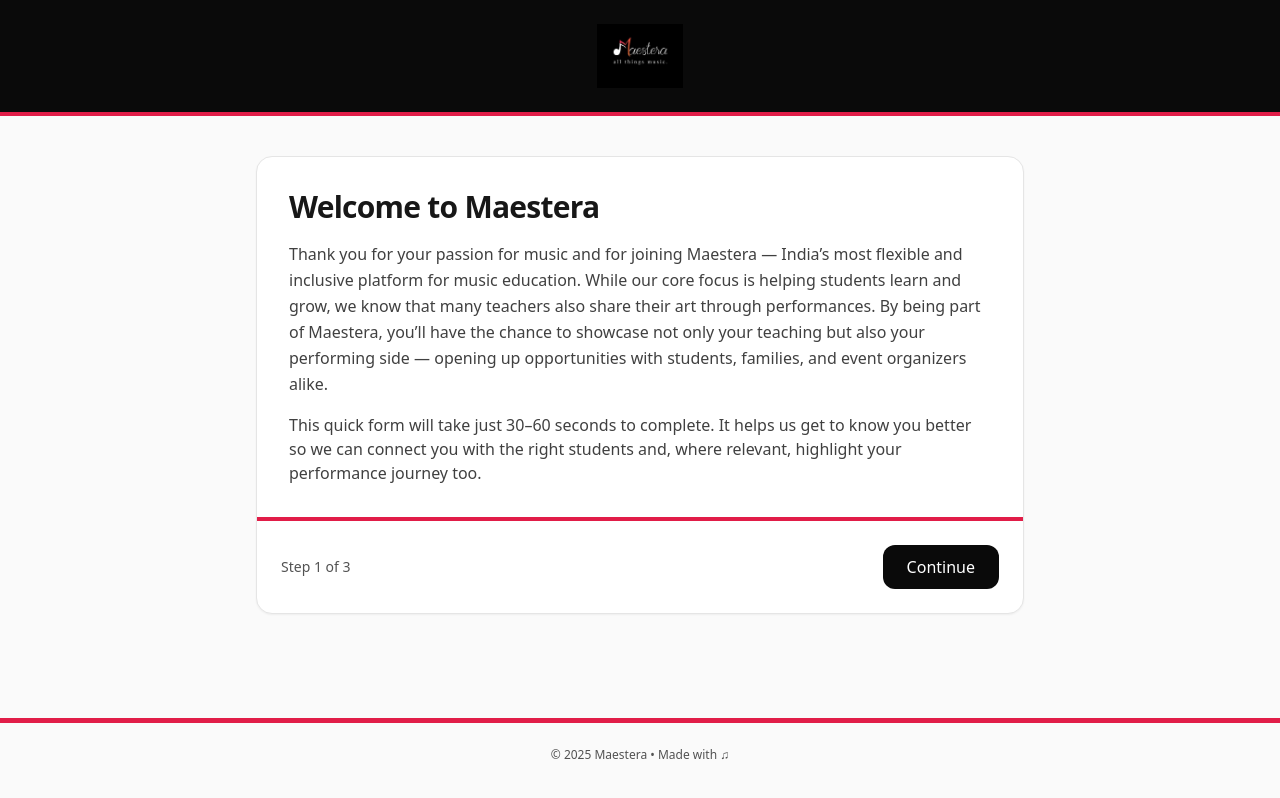
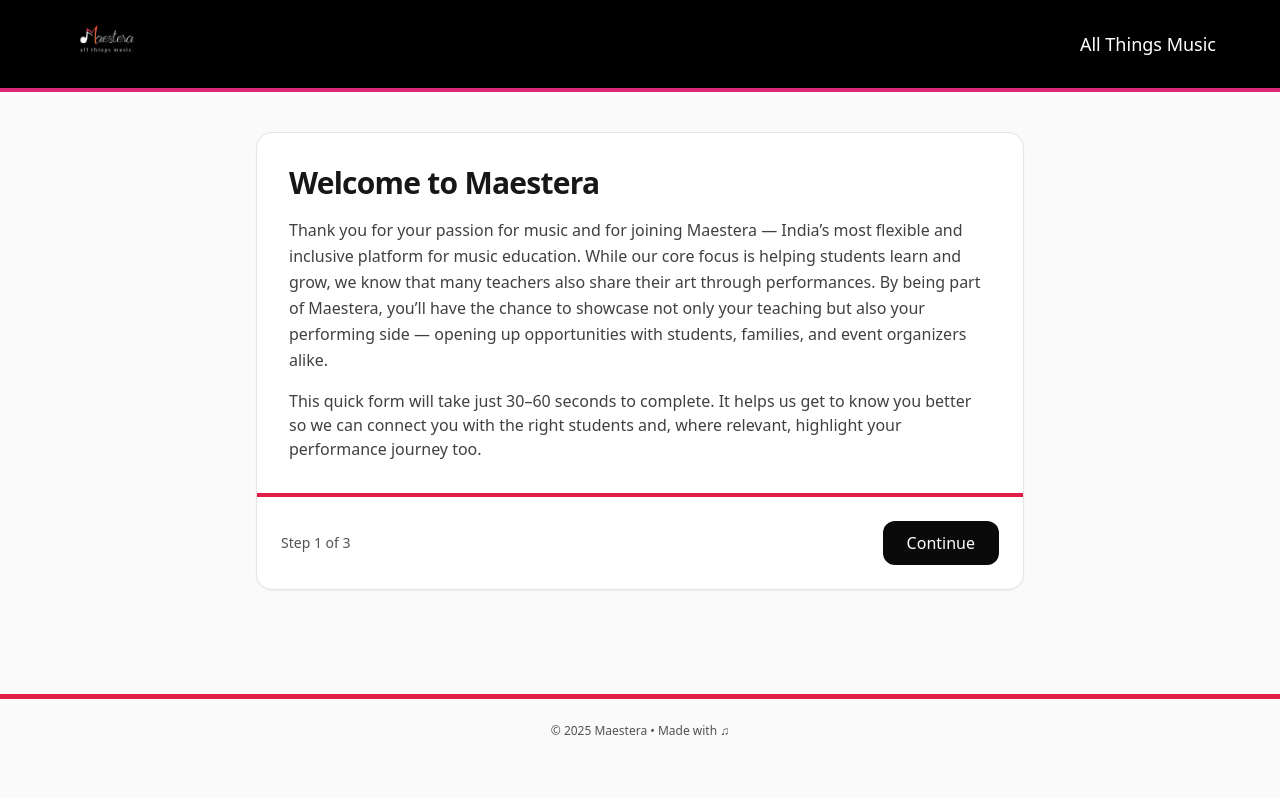
Before and after one commit to sudhanshuXd07/maestera-onboarding, a React (Vite) app: page / in a window 1280 px wide. Built offline with nearby package versions, Linux system fonts and the light colour scheme.

Commit message:
Update header: adjust logo position and size, add right text

```diff
--- a/src/App.jsx
+++ b/src/App.jsx
@@ -213,13 +213,24 @@
 
   return (
     <div className="min-h-screen" style={{ backgroundColor: brand.offwhite }}>
-      {/* Header: only logo centered */}
-      <header className="w-full" style={{ backgroundColor: brand.black }}>
-        <div className="max-w-5xl mx-auto px-6 py-6 flex items-center justify-center">
-          <img src={logo} alt="Maestera Logo" className="h-16 w-auto" />
+
+      <header className="w-full bg-black border-b-4 border-pink-600 px-6 py-3">
+      <div className="max-w-6xl mx-auto flex items-center justify-between">
+        {/* Left + Mid (logo shifted a bit left) */}
+        <div className="flex items-center gap-4 flex-grow">
+          <img
+            src={logo}
+            alt="Maestera Logo"
+            className="h-16 object-contain"
+          />
         </div>
-        <div className="h-1 w-full bg-rose-600" />
-      </header>
+
+        {/* Right text */}
+        <div className="text-white text-lg font-medium">
+          All Things Music
+        </div>
+      </div>
+    </header>
 
       {/* Content */}
       <main className="max-w-5xl mx-auto px-6 py-10">
```
